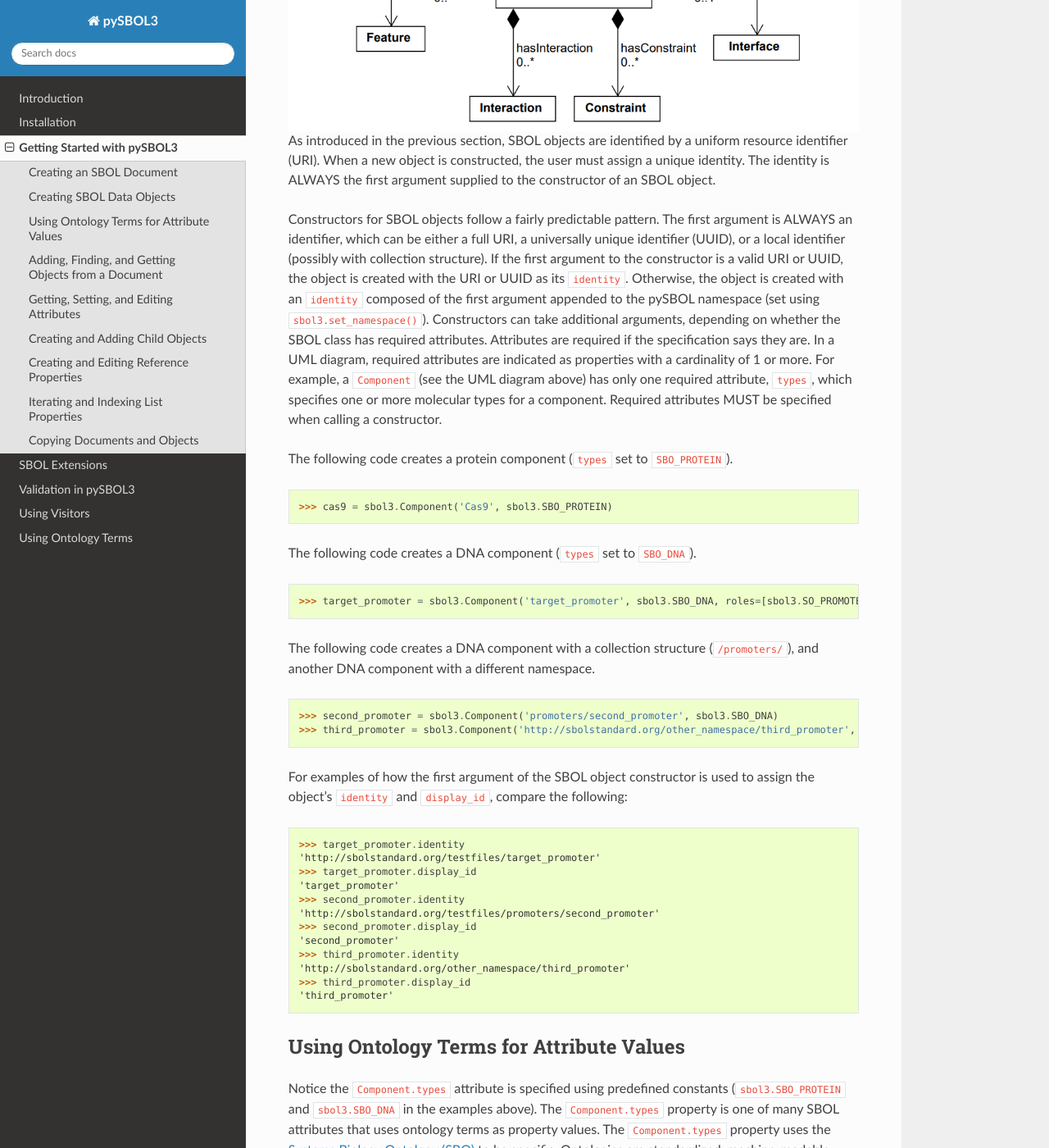
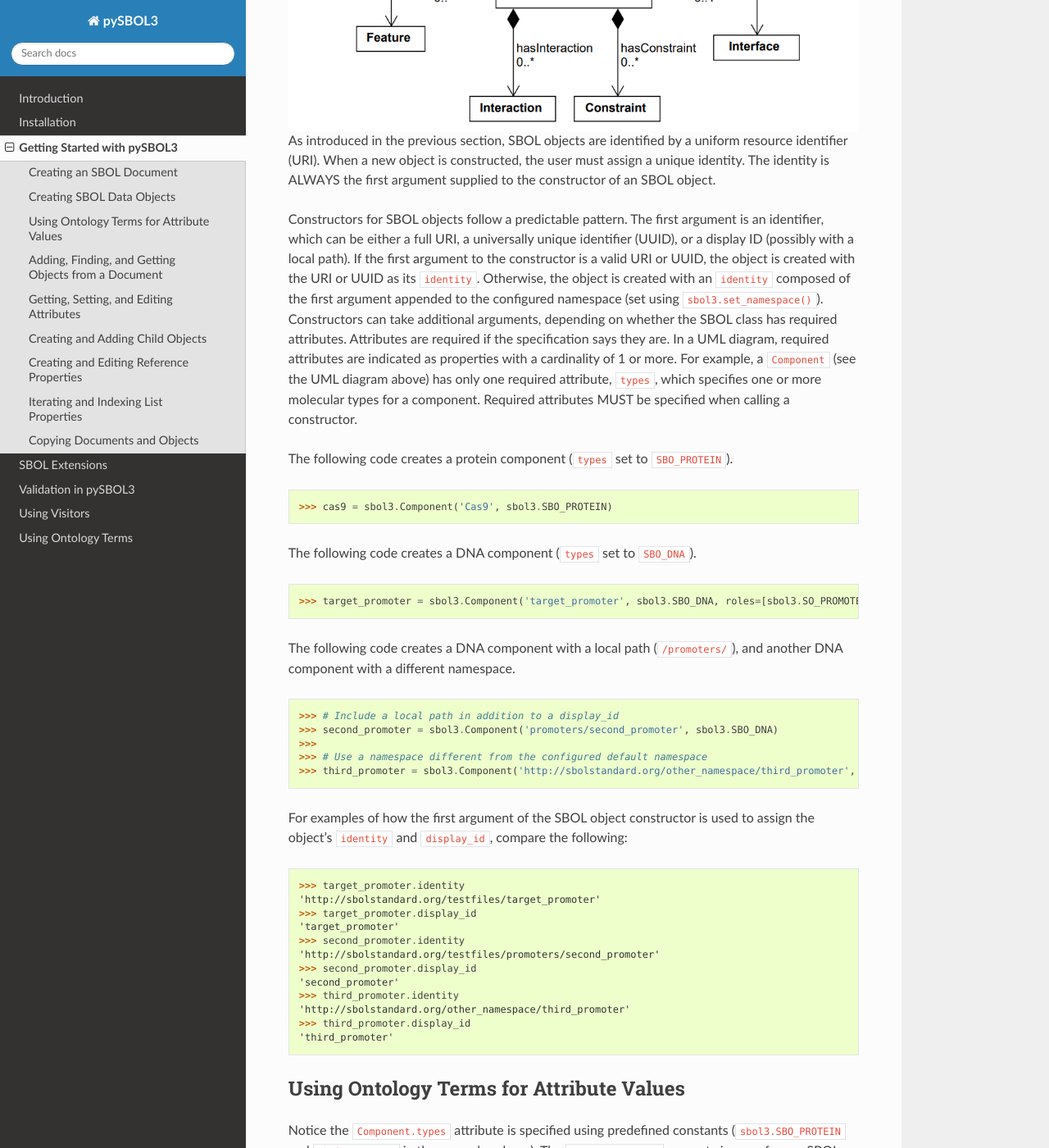
Before and after one commit to SynBioDex/pySBOL3, a Sphinx documentation site: the page built from docs/getting_started.rst, in a window 1280 px wide and 1400 px high, scrolled down 2286 px. Shown: the whole window at 82% size. Built offline with Sphinx 7.4.7 and the Read the Docs theme 2.0.0, drawn with Linux system fonts in a browser that asks for light colours; some of the changed text lies outside the part shown.

Commit message:
Clarify the use of local path in identity
Be more explicit about the option to include local path elements
with a display_id in constructors. Tidy up some of the RST formatting.

```diff
--- a/docs/getting_started.rst
+++ b/docs/getting_started.rst
@@ -82,7 +82,7 @@ Each SBOL object in a Document is uniquely identified by a special string of cha
 
 .. end
 
-These URIs are said to be **sbol-compliant**. An sbol-compliant URI consists of a namespace, an optional collection structure, and a local identifier (also called a ``displayId``). In this tutorial, we use URIs of the type ``http://sbolstandard.org/testfiles/my_obj``, where the namespace is ``http://sbolstandard.org/testfiles``, and the local identifier is ``my_object``.
+These URIs are said to be **sbol-compliant**. An sbol-compliant URI consists of a namespace, an optional local path, and a display ID (``display_id``). In this tutorial, we use URIs of the type ``http://sbolstandard.org/testfiles/my_obj``, where the namespace is ``http://sbolstandard.org/testfiles``, and the display ID is ``my_object``.
 
 Based on our inspection of objects contained in the Document above, we can see that these objects were all created in the namespace ``http://sbolstandard.org/testfiles``. Thus, in order to take advantage of SBOL-compliant URIs, we set an environment variable that configures this namespace as the default.
 
@@ -111,7 +111,7 @@ In the official SBOL specification document, classes and their properties are re
 
 As introduced in the previous section, SBOL objects are identified by a uniform resource identifier (URI). When a new object is constructed, the user must assign a unique identity. The identity is ALWAYS the first argument supplied to the constructor of an SBOL object.
 
-Constructors for SBOL objects follow a fairly predictable pattern. The first argument is ALWAYS an identifier, which can be either a full URI, a universally unique identifier (UUID), or a local identifier (possibly with collection structure). If the first argument to the constructor is a valid URI or UUID, the object is created with the URI or UUID as its ``identity``. Otherwise, the object is created with an ``identity`` composed of the first argument appended to the pySBOL namespace (set using ``sbol3.set_namespace()``).
+Constructors for SBOL objects follow a predictable pattern. The first argument is an identifier, which can be either a full URI, a universally unique identifier (UUID), or a display ID (possibly with a local path). If the first argument to the constructor is a valid URI or UUID, the object is created with the URI or UUID as its ``identity``. Otherwise, the object is created with an ``identity`` composed of the first argument appended to the configured namespace (set using ``sbol3.set_namespace()``).
 Constructors can take additional arguments, depending on whether the SBOL class has required attributes. Attributes are required if the specification says they are. In a UML diagram, required attributes are indicated as properties with a cardinality of 1 or more. For example, a ``Component`` (see the UML diagram above) has only one required attribute, ``types``, which specifies one or more molecular types for a component.  Required attributes MUST be specified when calling a constructor.
 
 The following code creates a protein component (``types`` set to ``SBO_PROTEIN``).
@@ -130,11 +130,14 @@ The following code creates a DNA component (``types`` set to ``SBO_DNA``).
 
 .. end
 
-The following code creates a DNA component with a collection structure (``/promoters/``), and another DNA component with a different namespace.
+The following code creates a DNA component with a local path (``/promoters/``), and another DNA component with a different namespace.
 
 .. code:: python
 
+    >>> # Include a local path in addition to a display_id
     >>> second_promoter = sbol3.Component('promoters/second_promoter', sbol3.SBO_DNA)
+    >>>
+    >>> # Use a namespace different from the configured default namespace
     >>> third_promoter = sbol3.Component('http://sbolstandard.org/other_namespace/third_promoter', sbol3.SBO_DNA)
 
 .. end
@@ -183,9 +186,9 @@ The following example illustrates how the URIs for ontology terms can be easily
 
 For more information on using ontology terms with pySBOL3, see: `Using Ontology Terms <ontology.html>`_.
 
-------------------------------------------
+----------------------------------------------------
 Adding, Finding, and Getting Objects from a Document
-------------------------------------------
+----------------------------------------------------
 
 In some cases a developer may want to use SBOL objects as intermediate data structures in a computational biology workflow. In this case, the user is free to manipulate objects independently of a Document. However, if the user wishes to write out a file with all the information contained in their object, they must first add it to the Document. This is done using the ``add`` method.
 
```
